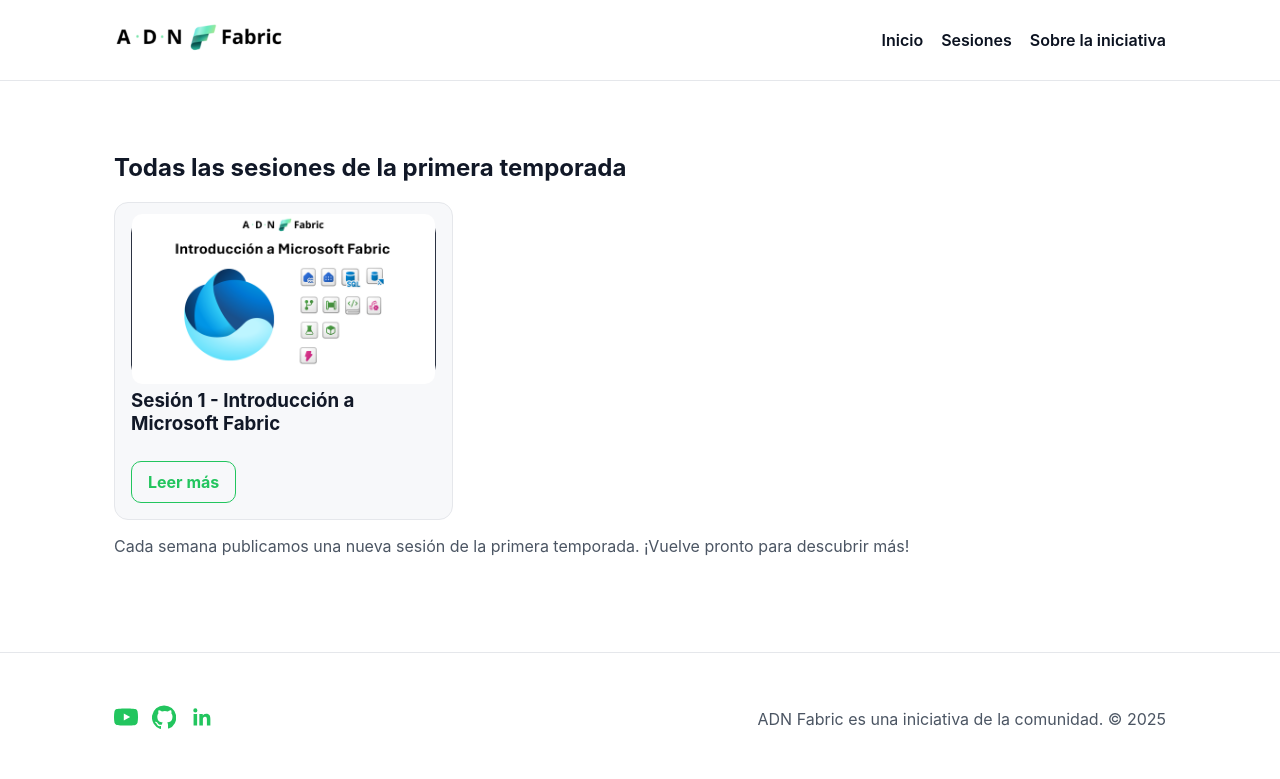
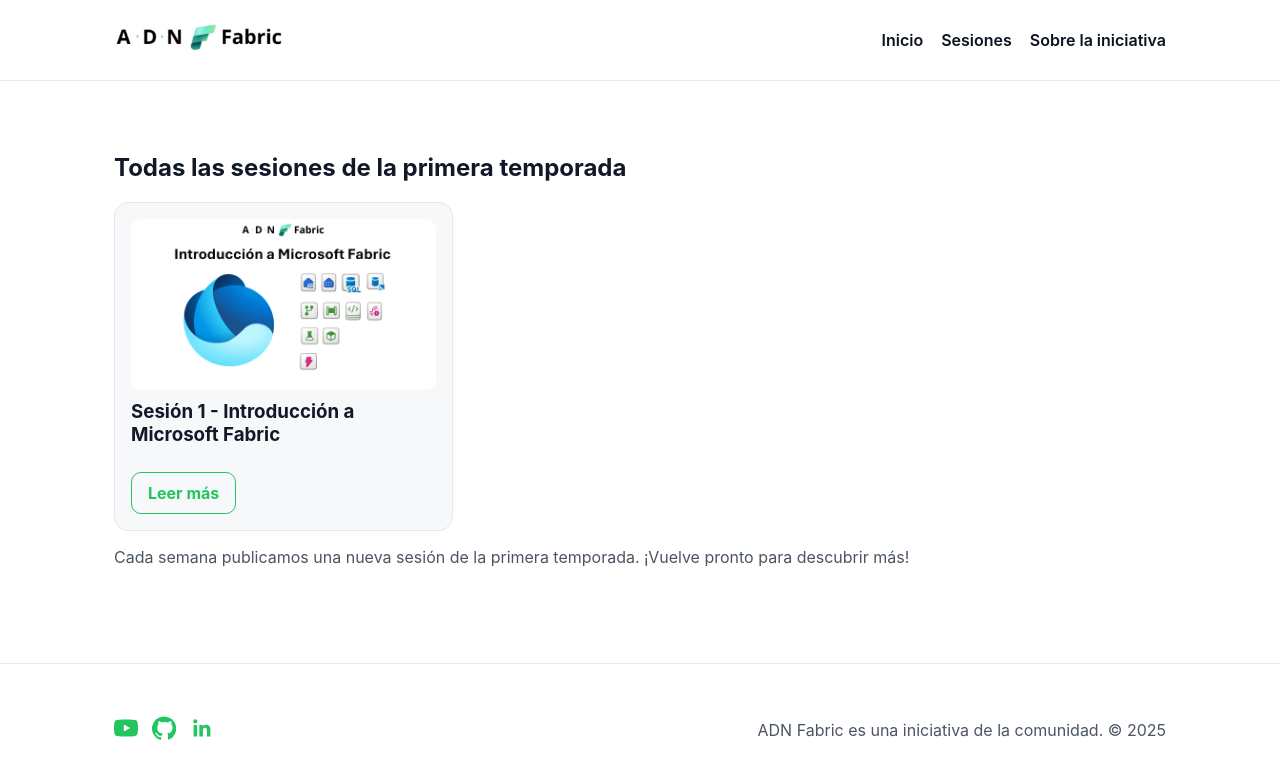
Before and after one commit to ADNFabric/ADNFabric, a Jekyll site: the page built from docs/listado-sesiones/index.md, in a window 1280 px wide. Shown: the top 779 px of the page. Built offline with Jekyll 4.4.1, drawn with Linux system fonts in a browser that asks for light colours.

Commit message:
Sitio web

```diff
--- a/docs/listado-sesiones/index.md
+++ b/docs/listado-sesiones/index.md
@@ -10,7 +10,7 @@ permalink: /listado-sesiones/
     {% assign published = site.sesiones | where: "published", true | sort: 'order' %}
     {% for s in published %}
       <article class="card">
-        <div class="placeholder"><img src="{{ s.imageurl | relative_url }}"></div>
+        <img src="{{ s.imageurl | relative_url }}">
         <h3>{{ s.title }}</h3>
         <p>{{ s.summary }}</p>
         <p><a class="btn" href="{{ s.url | relative_url }}">Leer más</a></p>
```
